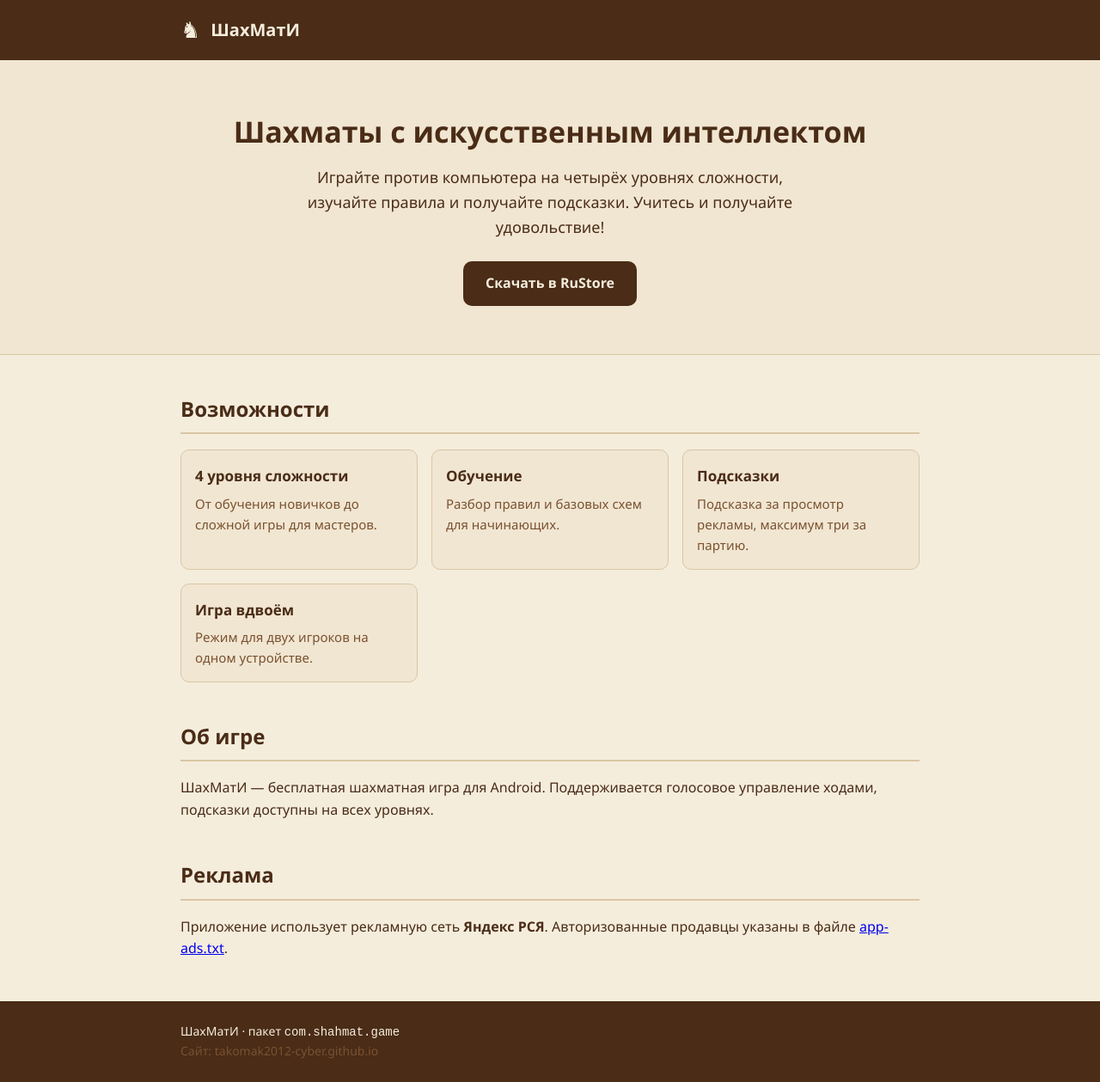
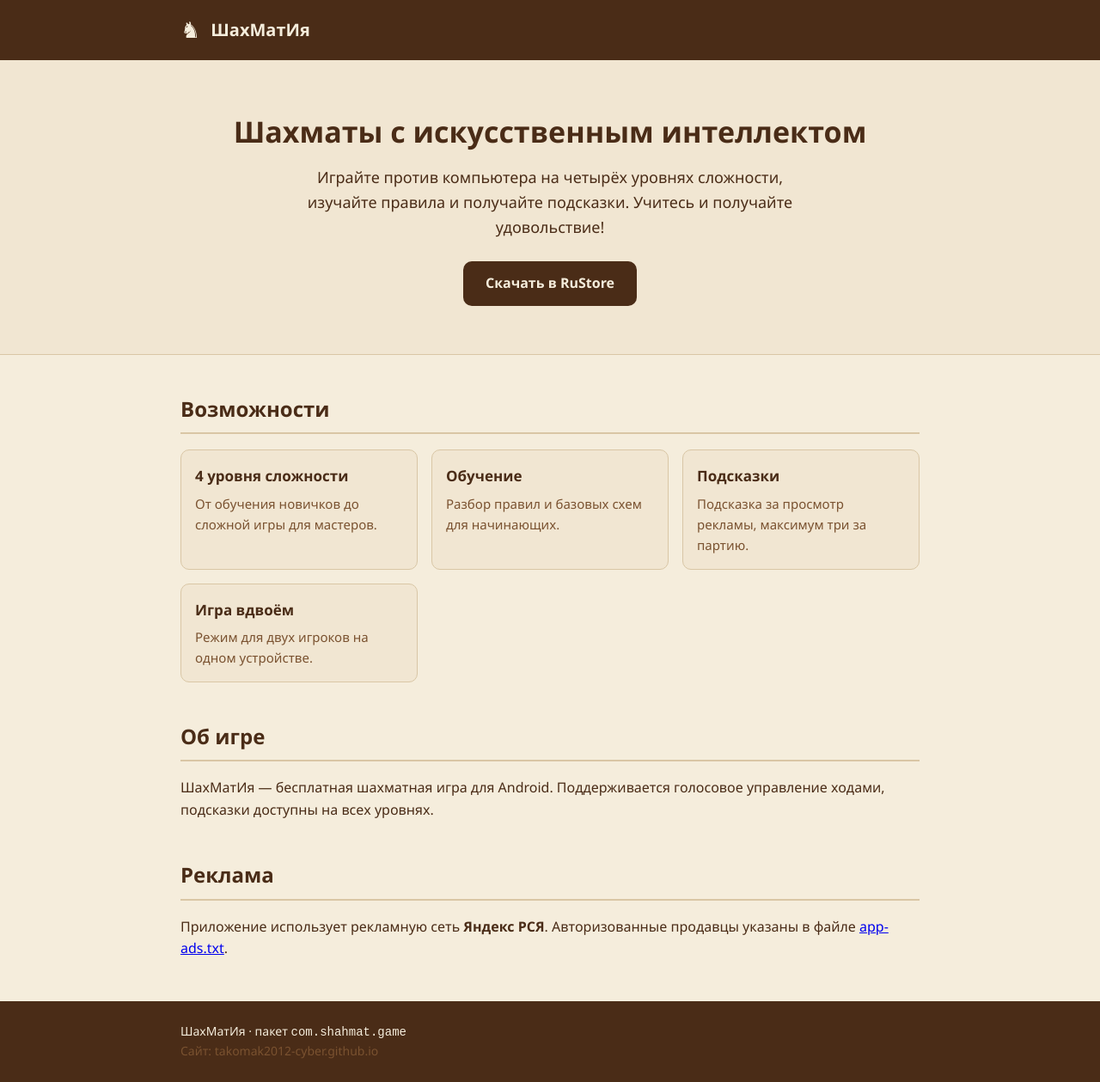
Before and after one commit to takomak2012-cyber/ShahMatI-site, a plain HTML site: page index.html in a window 1280 px wide. Shown: the whole page at 86% size. Drawn offline with Linux system fonts and the light colour scheme.

Commit message:
Название приложения на сайте: ШахМатИя

```diff
--- a/index.html
+++ b/index.html
@@ -3,7 +3,7 @@
 <head>
 <meta charset="utf-8">
 <meta name="viewport" content="width=device-width, initial-scale=1">
-<title>ШахМатИ — шахматы с искусственным интеллектом</title>
+<title>ШахМатИя — шахматы с искусственным интеллектом</title>
 <style>
   :root{--cream:#F5EDDC;--paper:#F1E6D2;--brown:#4A2C17;--brown2:#7A5230;--line:#D9C6A5}
   *{box-sizing:border-box}
@@ -31,7 +31,7 @@
 </style>
 </head>
 <body>
-<header><div class="wrap"><span class="logo">&#9822;</span><span class="name">ШахМатИ</span></div></header>
+<header><div class="wrap"><span class="logo">&#9822;</span><span class="name">ШахМатИя</span></div></header>
 
 <section class="hero"><div class="wrap">
   <h1>Шахматы с искусственным интеллектом</h1>
@@ -50,7 +50,7 @@
   </div>
 
   <h2>Об игре</h2>
-  <p>ШахМатИ — бесплатная шахматная игра для Android. Поддерживается голосовое управление
+  <p>ШахМатИя — бесплатная шахматная игра для Android. Поддерживается голосовое управление
      ходами, подсказки доступны на всех уровнях.</p>
 
   <h2>Реклама</h2>
@@ -60,7 +60,7 @@
 </div>
 
 <footer><div class="wrap">
-  <div>ШахМатИ &middot; пакет <code>com.shahmat.game</code></div>
+  <div>ШахМатИя &middot; пакет <code>com.shahmat.game</code></div>
   <div class="muted">Сайт: takomak2012-cyber.github.io</div>
 </div></footer>
 </body>
```
Also changed, not shown: 1 other file.
